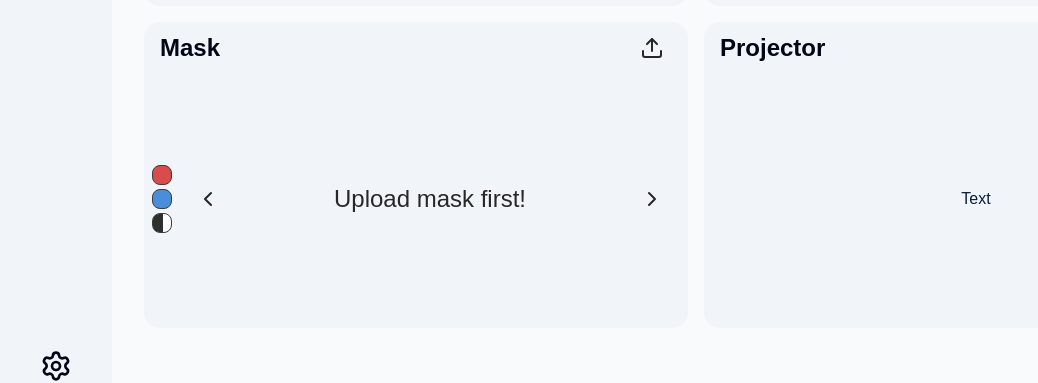
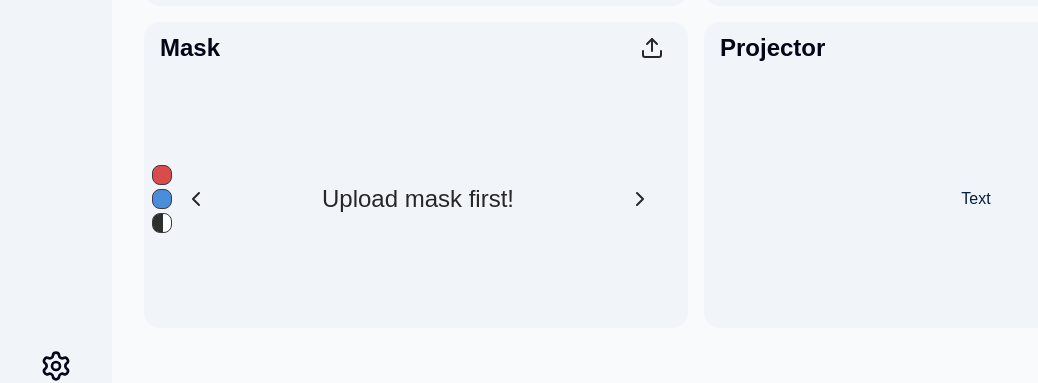
Before and after one commit to KN-NaMi/Lithography-gui, a Svelte app: page / in a window 1280 px wide. Shown: the part 386-769 px from the top of the page, without its empty margins (0-1038 px from the left). Built offline with nearby package versions, Linux system fonts and the light colour scheme.

Commit message:
Adjust mask component layout by adding margin to the center button

```diff
--- a/src/renderer/src/components/masks/maskComponent.svelte
+++ b/src/renderer/src/components/masks/maskComponent.svelte
@@ -32,7 +32,7 @@
   <div class="ml-2 flex flex-col space-y-1">
     <Layers bind:activeLayer/>
   </div>
-  <div class="w-full h-full flex items-center justify-center">
+  <div class="w-full h-full flex items-center justify-center mr-6">
     <button class="mr-2" on:click={previousImage} disabled={masks.length === 0}>
       <ChevronLeft color="#272729"/>
     </button>
```
